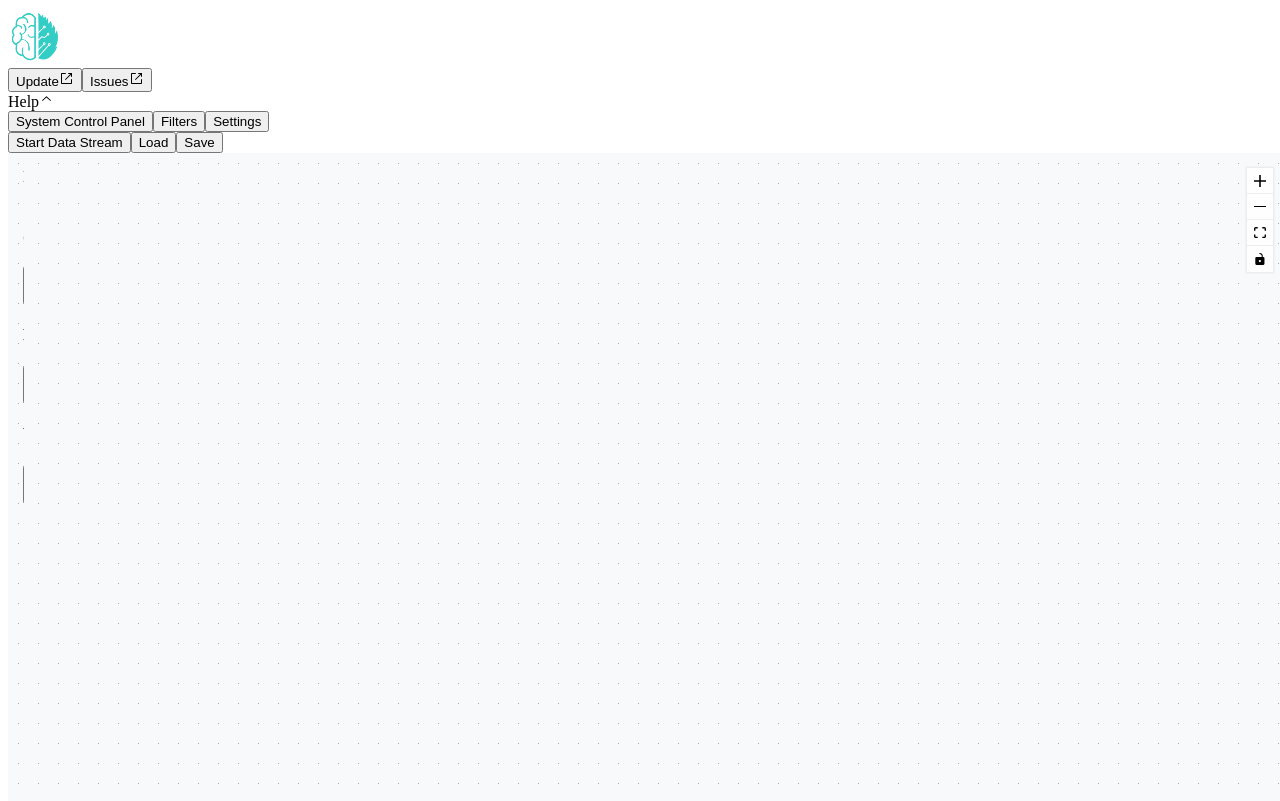
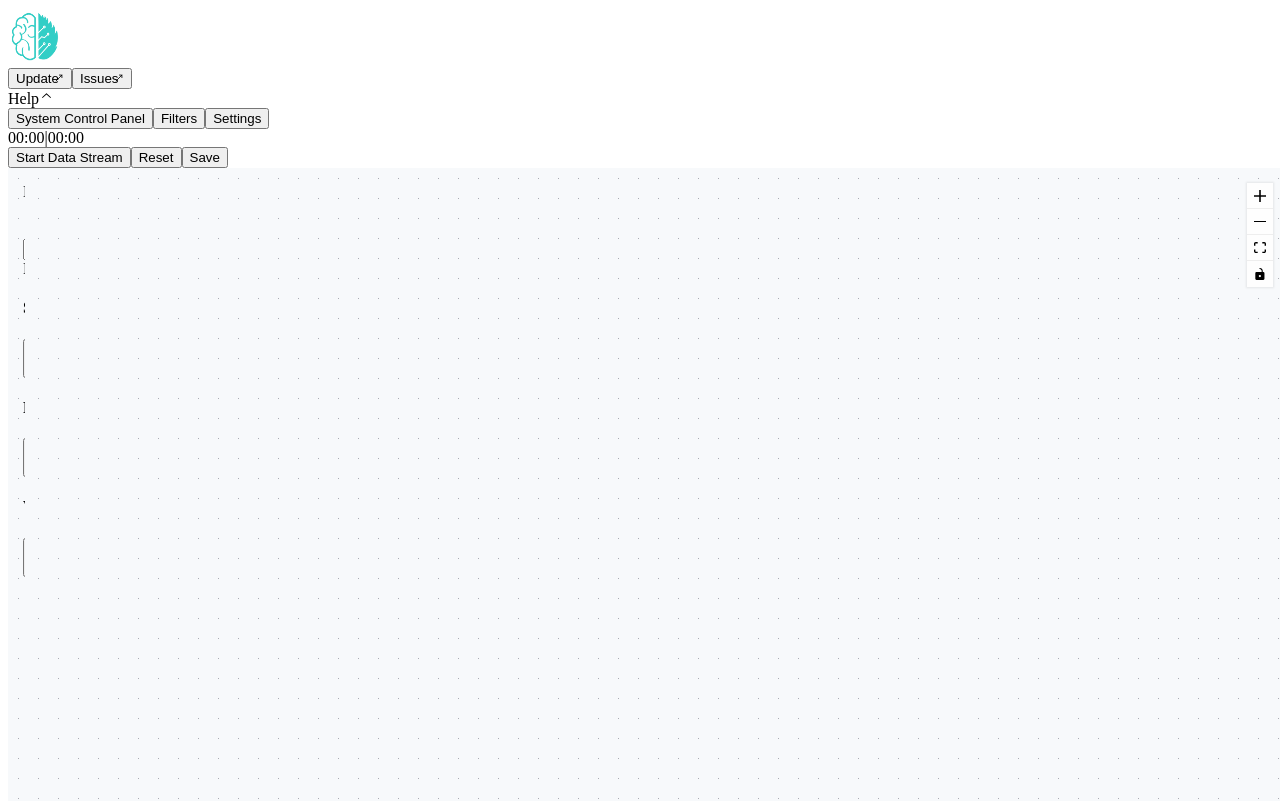
Before and after one commit to UBCMint/fullstack-moss-app, a Next.js app in the folder frontend/: page / in a window 1280 px wide. Shown: the top 801 px of the page. Built offline with nearby package versions, Linux system fonts and the light colour scheme.

Commit message:
migrate changes from frontend repo

```diff
--- a/frontend/components/nodes/signal-graph-node/signal-graph-node.tsx
+++ b/frontend/components/nodes/signal-graph-node/signal-graph-node.tsx
@@ -29,18 +29,18 @@ export default function SignalGraphNode() {
     const nodes = getNodes();
     const edges = getEdges();
 
-    const areNodeTypesConnected = (nodes: any[], edges: any[], typeA: string, typeB: string) => {
+    const areNodeTypesConnected = (nodes: any[], edges: any[], typeA: string, typeB: string, typeC: string) => {
         const nodeMap = Object.fromEntries(nodes.map((n) => [n.id, n]));
 
         return edges.some((edge) => {
           const sourceNode = nodeMap[edge.source];
           const targetNode = nodeMap[edge.target];
 
-          return (sourceNode?.type === typeA && targetNode?.type === typeB);
+          return ((sourceNode?.type === typeA || sourceNode?.type === typeC) && targetNode?.type === typeB);
         });
     };
 
-    const connected = areNodeTypesConnected(nodes, edges, 'source-node', 'signal-graph-node');
+    const connected = areNodeTypesConnected(nodes, edges, 'source-node', 'signal-graph-node', 'filter-node');
 
     if (connected) {
         console.log('At least one inputNode is connected to an outputNode');
--- a/frontend/components/ui-header/app-header.tsx
+++ b/frontend/components/ui-header/app-header.tsx
@@ -1,6 +1,8 @@
 'use client';
 import { Button } from '@/components/ui/button';
 import { ExternalLinkIcon, ChevronUpIcon } from '@radix-ui/react-icons';
+import { MoveUpRight } from 'lucide-react';
+
 import {
     DropdownMenu,
     DropdownMenuContent,
@@ -33,14 +35,14 @@ export default function AppHeader() {
                     className="flex items-center space-x-1 px-3 py-2"
                 >
                     <span>Update</span>
-                    <ExternalLinkIcon className="h-4 w-4" />
+                    <MoveUpRight style={{ height: '10px', width: '10px', marginLeft: '-5px'}} />
                 </Button>
                 <Button
                     variant="link"
                     className="flex items-center space-x-1 px-3 py-2"
                 >
                     <span>Issues</span>
-                    <ExternalLinkIcon className="h-4 w-4" />
+                    <MoveUpRight style={{ height: '10px', width: '10px', marginLeft: '-5px'}} />
                 </Button>
 
                 {/* help */}
--- a/frontend/components/ui-header/settings-bar.tsx
+++ b/frontend/components/ui-header/settings-bar.tsx
@@ -4,16 +4,47 @@ import { Menubar, MenubarMenu, MenubarTrigger } from '@/components/ui/menubar';
 import { Slider } from '@/components/ui/slider';
 import { Button } from '@/components/ui/button';
 import { useGlobalContext } from '@/context/GlobalContext';
+import { Timer } from '@/components/ui/timer';
+import { useEffect, useRef, useState } from 'react';
 
 export default function SettingsBar() {
     const { dataStreaming, setDataStreaming } = useGlobalContext();
-
+    const [leftTimerSeconds, setLeftTimerSeconds] = useState(0);
+    const intervalRef = useRef<NodeJS.Timeout | null>(null);
     // useEffect(() => {
     //     console.log('dataStreaming:', dataStreaming);
     // });
+    // Timer effect - starts/stops based on dataStreaming state
+    useEffect(() => {
+        if (dataStreaming) {
+            // Start the timer
+            intervalRef.current = setInterval(() => {
+                setLeftTimerSeconds(prev => prev + 1);
+            }, 1000);
+        } else {
+            // Stop the timer
+            if (intervalRef.current) {
+                clearInterval(intervalRef.current);
+                intervalRef.current = null;
+            }
+        }
 
+        // Cleanup on unmount
+        return () => {
+            if (intervalRef.current) {
+                clearInterval(intervalRef.current);
+            }
+        };
+    }, [dataStreaming]);
     const handleStartStop = () => {
         setDataStreaming(!dataStreaming);
+    };
+
+    // Format seconds to MM:SS
+    const formatTime = (seconds: number) => {
+        const mins = Math.floor(seconds / 60);
+        const secs = seconds % 60;
+        return `${mins.toString().padStart(2, '0')}:${secs.toString().padStart(2, '0')}`;
     };
 
     return (
@@ -33,18 +64,26 @@ export default function SettingsBar() {
 
             {/* slider */}
             <div className="flex-1 mx-4">
-                <Slider defaultValue={[50]} max={100} step={1} />
+                <Slider defaultValue={[50]} max={100} step={1}/>
+            </div>
+
+            {/* Timer */}
+            <div className="mx-4">
+                <Timer
+                    leftTime={formatTime(leftTimerSeconds)}
+                    rightTime="00:00"
+                />
             </div>
 
             {/* start/stop, load, save */}
             <div className="flex space-x-2">
                 <Button
                     onClick={handleStartStop}
-                    className={dataStreaming ? 'bg-red-500' : 'bg-green-500'}
+                    className={dataStreaming ? 'bg-red-500' : 'bg-[#2E7B75]'}
                 >
                     {dataStreaming ? 'Stop Data Stream' : 'Start Data Stream'}
                 </Button>
-                <Button variant="outline">Load</Button>
+                <Button variant="outline">Reset</Button>
                 <Button variant="outline">Save</Button>
             </div>
         </div>
--- a/frontend/components/ui-sidebar/sidebar.tsx
+++ b/frontend/components/ui-sidebar/sidebar.tsx
@@ -7,8 +7,13 @@ import {
 } from '@/components/ui/resizable';
 import Cross1 from '@/components/radix/cross1';
 import { Categories } from './categories-collapsible';
+import NodeButton from './node-button';
+import React, { useState } from 'react';
+import { Input } from '@/components/ui/input';
+
 
 export default function Sidebar() {
+
     const AvailableNodes = [
         {
             id: 'source-node',
@@ -30,6 +35,12 @@ export default function Sidebar() {
         },
     ];
 
+    const [searchTerm, setSearchTerm] = useState('');
+
+    const filteredNodes = AvailableNodes.filter((node) =>
+        node.label.toLowerCase().includes(searchTerm.toLowerCase())
+    );
+
     const uniqueCategories = [
         ...new Set(AvailableNodes.map((node) => node.category)),
     ];
@@ -42,6 +53,30 @@ export default function Sidebar() {
                         <CardTitle>Nodes</CardTitle>
                         <Cross1 />
                     </CardHeader>
+
+                    <div className='pb-2'>
+                        <Input
+                            type="text"
+                            placeholder="Search"
+                            value={searchTerm}
+                            onChange={(e) => setSearchTerm(e.target.value)}
+                            className="items-center px-7 py-2 mx-4"
+                        />
+                    </div>
+
+                    <CardContent className="overflow-y-auto flex-1 flex flex-col gap-1">
+                        {searchTerm &&
+                            filteredNodes.map((node) => (
+                                <NodeButton
+                                    key={node.id}
+                                    id={node.id}
+                                    label={node.label}
+                                    description={node.description}
+                                />
+                            ))}
+                    </CardContent>
+
+                    <CardHeader className="pt-0 pb-2">Recent</CardHeader>
 
                     <CardContent className="overflow-y-auto flex-1">
                         <div>
--- a/frontend/components/ui/input.tsx
+++ b/frontend/components/ui/input.tsx
@@ -7,7 +7,7 @@ const Input = React.forwardRef<HTMLInputElement, React.ComponentProps<"input">>(
   ({ className, type, ...props }, ref) => {
     return (
         <div className="relative flex items-center">
-            <MagnifyingGlassIcon className="absolute left-3 text-[#96bdba]" />
+            <MagnifyingGlassIcon className="absolute left-6 text-[#96bdba]" />
             <input
                 type={type}
                 className={cn(
--- a/frontend/components/ui/slider.tsx
+++ b/frontend/components/ui/slider.tsx
@@ -18,7 +18,7 @@ const Slider = React.forwardRef<
     {...props}
   >
     <SliderPrimitive.Track className="relative h-1.5 w-full grow overflow-hidden rounded-full bg-primary/20">
-      <SliderPrimitive.Range className="absolute h-full bg-primary" />
+      <SliderPrimitive.Range className="absolute h-full bg-[#2E7B75]" />
     </SliderPrimitive.Track>
     <SliderPrimitive.Thumb className="block h-4 w-4 rounded-full border border-primary/50 bg-background shadow transition-colors focus-visible:outline-none focus-visible:ring-1 focus-visible:ring-ring disabled:pointer-events-none disabled:opacity-50" />
   </SliderPrimitive.Root>
--- /dev/null
+++ b/frontend/components/ui/timer.tsx
@@ -0,0 +1,23 @@
+import React from 'react';
+
+interface TimerProps {
+    leftTime: string;
+    rightTime: string;
+    className?: string;
+}
+
+export const Timer: React.FC<TimerProps> = ({
+    leftTime,
+    rightTime,
+    className = '',
+}) => {
+    return (
+        <div
+            className={`flex items-center space-x-2 font-mono text-xs ${className}`}
+        >
+            <span className="text-gray-700 font-medium">{leftTime}</span>
+            <span className="text-gray-400">|</span>
+            <span className="text-gray-700 font-medium">{rightTime}</span>
+        </div>
+    );
+};
```
Also changed, not shown: frontend/components/nodes/source-node.tsx (+23 -14 lines).
